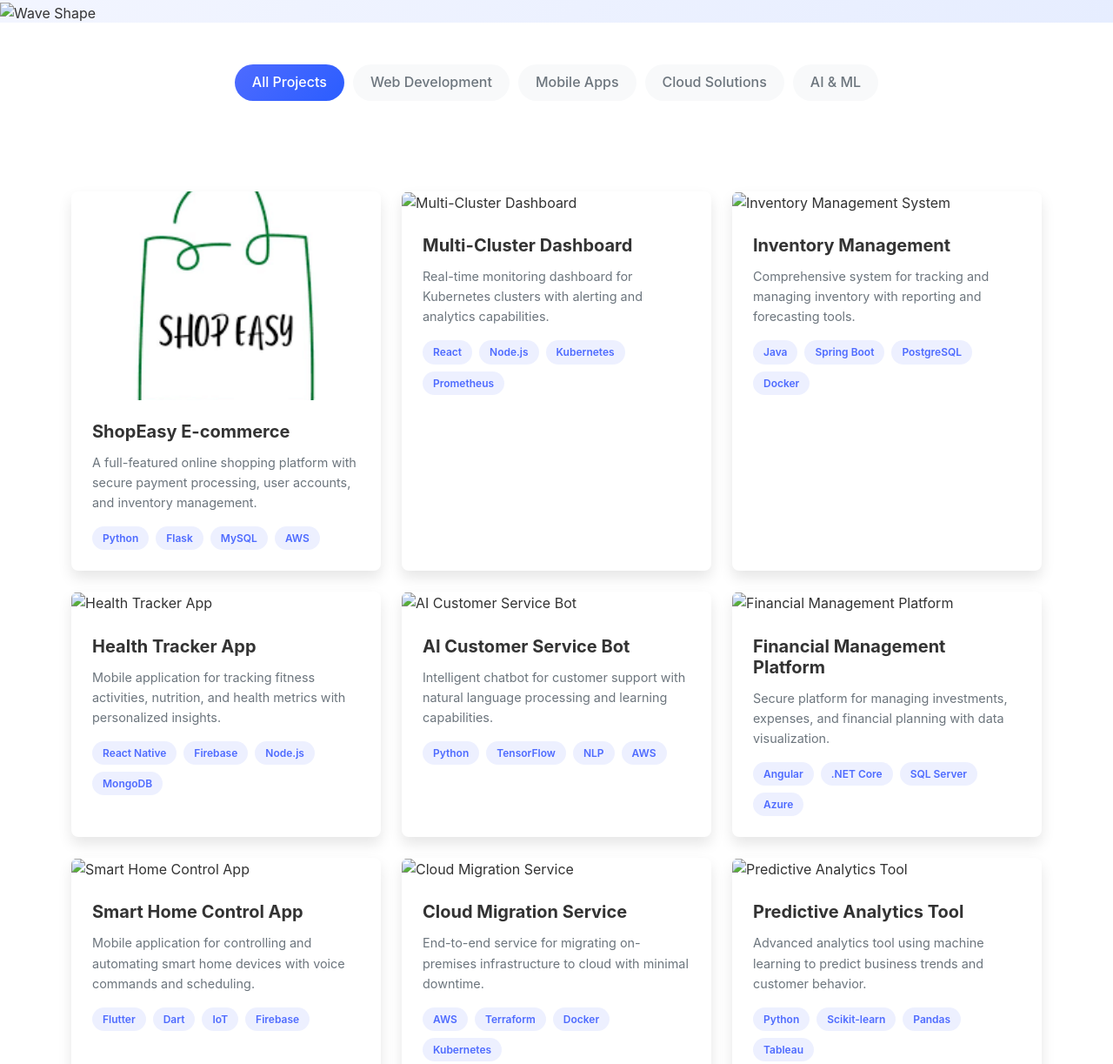
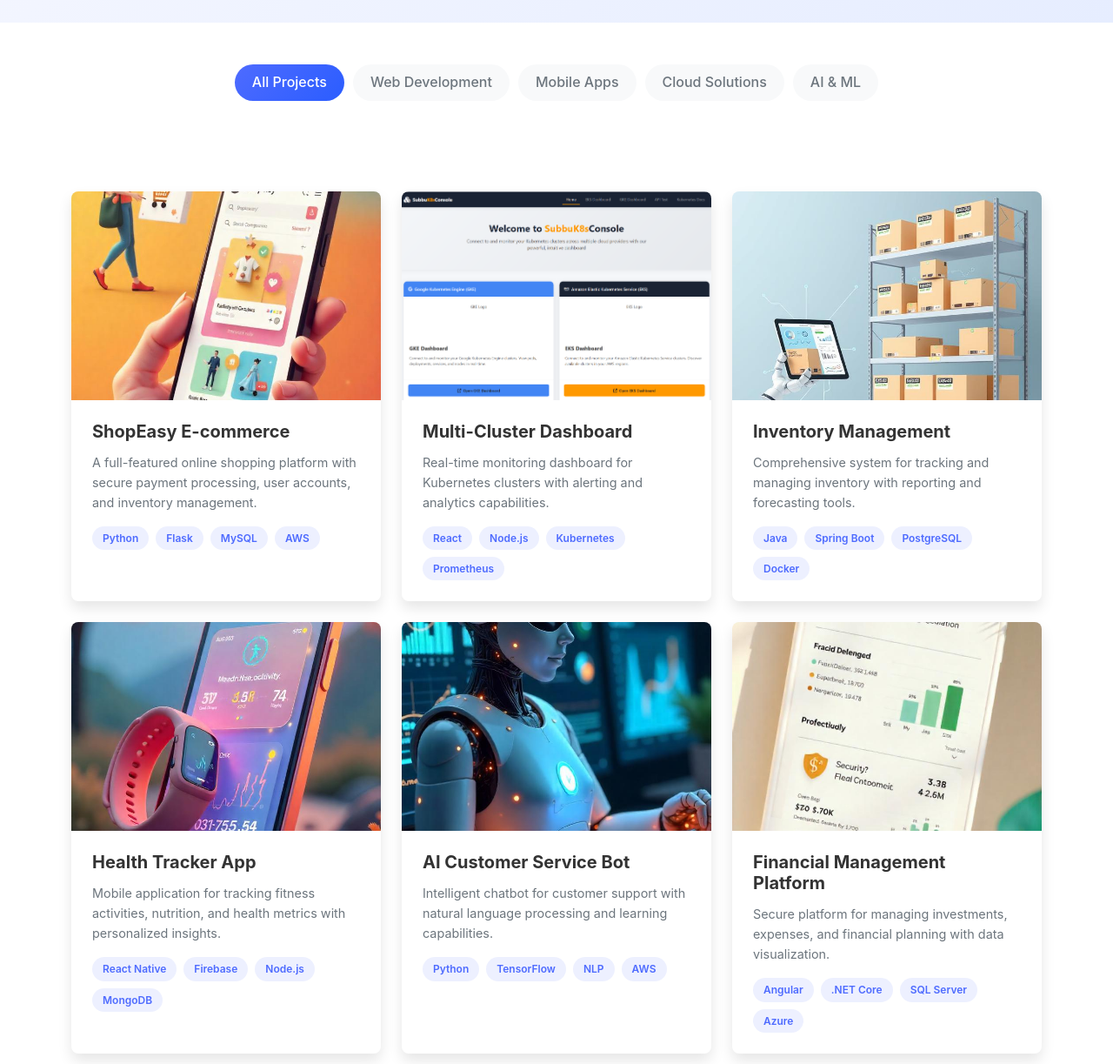
Before and after one commit to SubbuTechOps/sangamsoft-deployment, a plain HTML site: page sangamsoft/frontend/projects.html in a window 1280 px wide. Shown: the part 349-1572 px from the top of the page at 87% size. Drawn offline with nearby package versions, Linux system fonts and the light colour scheme.

Commit message:
Updatesangamsoft files

```diff
--- a/sangamsoft/frontend/projects.html
+++ b/sangamsoft/frontend/projects.html
@@ -69,7 +69,7 @@
             </div>
         </div>
         <div class="page-header-shape">
-            <img src="img/wave-shape.svg" alt="Wave Shape">
+            <img src="img/wave-shape.svg" alt="">
         </div>
     </section>
 
@@ -98,7 +98,7 @@
                 <div class="col-md-6 col-lg-4 mb-4 project-item" data-category="web" data-aos="fade-up">
                     <div class="project-card">
                         <div class="project-image">
-                            <img src="/img/shopeasy.png" alt="ShopEasy E-commerce Platform" class="img-fluid">
+                            <img src="../img/shopeasy.jpeg" alt="ShopEasy E-commerce Platform" class="img-fluid">
                             <div class="project-overlay">
                                 <a href="https://ecommerce.sangamsoftsol.com" class="btn btn-sm btn-primary" target="_blank">Launch Application</a>
                             </div>
@@ -119,7 +119,7 @@
                 <div class="col-md-6 col-lg-4 mb-4 project-item" data-category="cloud" data-aos="fade-up" data-aos-delay="100">
                     <div class="project-card">
                         <div class="project-image">
-                            <img src="img/project-dashboard.jpg" alt="Multi-Cluster Dashboard" class="img-fluid">
+                            <img src="../img/k8s-dashboard.png" alt="Multi-Cluster Dashboard" class="img-fluid">
                             <div class="project-overlay">
                                 <a href="#" class="btn btn-sm btn-light">View Demo</a>
                                 <a href="projects-detail.html" class="btn btn-sm btn-outline-light ms-2">Details</a>
@@ -142,7 +142,7 @@
                 <div class="col-md-6 col-lg-4 mb-4 project-item" data-category="web" data-aos="fade-up" data-aos-delay="200">
                     <div class="project-card">
                         <div class="project-image">
-                            <img src="img/project-inventory.jpg" alt="Inventory Management System" class="img-fluid">
+                            <img src="../img/Inventory-management.jpeg" alt="Inventory Management System" class="img-fluid">
                             <div class="project-overlay">
                                 <a href="#" class="btn btn-sm btn-light">View Demo</a>
                                 <a href="projects-detail.html" class="btn btn-sm btn-outline-light ms-2">Details</a>
@@ -165,7 +165,7 @@
                 <div class="col-md-6 col-lg-4 mb-4 project-item" data-category="mobile" data-aos="fade-up" data-aos-delay="100">
                     <div class="project-card">
                         <div class="project-image">
-                            <img src="img/project-health.jpg" alt="Health Tracker App" class="img-fluid">
+                            <img src="../img/health-track.jpeg" alt="Health Tracker App" class="img-fluid">
                             <div class="project-overlay">
                                 <a href="#" class="btn btn-sm btn-light">View Demo</a>
                                 <a href="projects-detail.html" class="btn btn-sm btn-outline-light ms-2">Details</a>
@@ -188,7 +188,7 @@
                 <div class="col-md-6 col-lg-4 mb-4 project-item" data-category="ai" data-aos="fade-up" data-aos-delay="200">
                     <div class="project-card">
                         <div class="project-image">
-                            <img src="img/project-ai-bot.jpg" alt="AI Customer Service Bot" class="img-fluid">
+                            <img src="../img/AI-Customer-ServiceBot.jpeg" alt="AI Customer Service Bot" class="img-fluid">
                             <div class="project-overlay">
                                 <a href="#" class="btn btn-sm btn-light">View Demo</a>
                                 <a href="projects-detail.html" class="btn btn-sm btn-outline-light ms-2">Details</a>
@@ -211,7 +211,7 @@
                 <div class="col-md-6 col-lg-4 mb-4 project-item" data-category="web" data-aos="fade-up" data-aos-delay="300">
                     <div class="project-card">
                         <div class="project-image">
-                            <img src="img/project-finance.jpg" alt="Financial Management Platform" class="img-fluid">
+                            <img src="../img/fin-app.jpeg" alt="Financial Management Platform" class="img-fluid">
                             <div class="project-overlay">
                                 <a href="#" class="btn btn-sm btn-light">View Demo</a>
                                 <a href="projects-detail.html" class="btn btn-sm btn-outline-light ms-2">Details</a>
@@ -234,7 +234,7 @@
                 <div class="col-md-6 col-lg-4 mb-4 project-item" data-category="mobile" data-aos="fade-up" data-aos-delay="100">
                     <div class="project-card">
                         <div class="project-image">
-                            <img src="img/project-smarthome.jpg" alt="Smart Home Control App" class="img-fluid">
+                            <img src="../img/smart-home.jpg" alt="Smart Home Control App" class="img-fluid">
                             <div class="project-overlay">
                                 <a href="#" class="btn btn-sm btn-light">View Demo</a>
                                 <a href="projects-detail.html" class="btn btn-sm btn-outline-light ms-2">Details</a>
@@ -257,7 +257,7 @@
                 <div class="col-md-6 col-lg-4 mb-4 project-item" data-category="cloud" data-aos="fade-up" data-aos-delay="200">
                     <div class="project-card">
                         <div class="project-image">
-                            <img src="img/project-cloud.jpg" alt="Cloud Migration Service" class="img-fluid">
+                            <img src="../img/cloud.jpeg" alt="Cloud Migration Service" class="img-fluid">
                             <div class="project-overlay">
                                 <a href="#" class="btn btn-sm btn-light">View Demo</a>
                                 <a href="projects-detail.html" class="btn btn-sm btn-outline-light ms-2">Details</a>
@@ -280,7 +280,7 @@
                 <div class="col-md-6 col-lg-4 mb-4 project-item" data-category="ai" data-aos="fade-up" data-aos-delay="300">
                     <div class="project-card">
                         <div class="project-image">
-                            <img src="img/project-analytics.jpg" alt="Predictive Analytics Tool" class="img-fluid">
+                            <img src="../img/predective.jpeg" alt="Predictive Analytics Tool" class="img-fluid">
                             <div class="project-overlay">
                                 <a href="#" class="btn btn-sm btn-light">View Demo</a>
                                 <a href="projects-detail.html" class="btn btn-sm btn-outline-light ms-2">Details</a>
```
Also changed, not shown: sangamsoft/frontend/contact.html (+1 -1 lines), sangamsoft/frontend/index.html (+16 -16 lines), sangamsoft/img/AI-Customer-ServiceBot.jpeg (added), sangamsoft/img/Inventory-management.jpeg (added), sangamsoft/img/blog-eks.png (added), sangamsoft/img/cloud-migration.jpg (added), sangamsoft/img/cloud.jpeg (added), sangamsoft/img/fin-app.jpeg (added), sangamsoft/img/finance-management.jpg (added), sangamsoft/img/health-track.jpeg (added), sangamsoft/img/k8s-dashboard.png (added), sangamsoft/img/predective-analysis.jpeg (added), sangamsoft/img/predective.jpeg (added), sangamsoft/img/shopeasy.jpeg (added), 1 more files.
